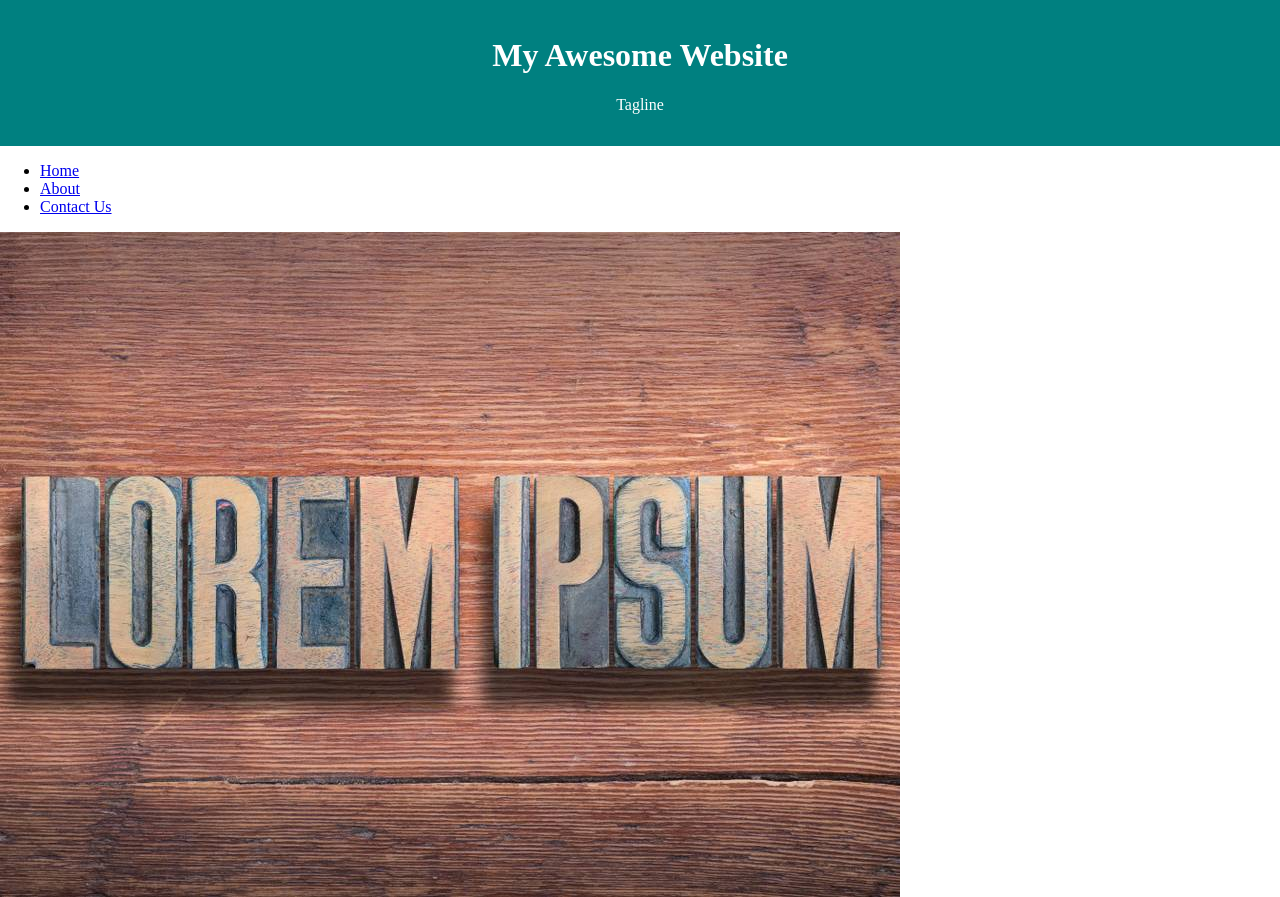
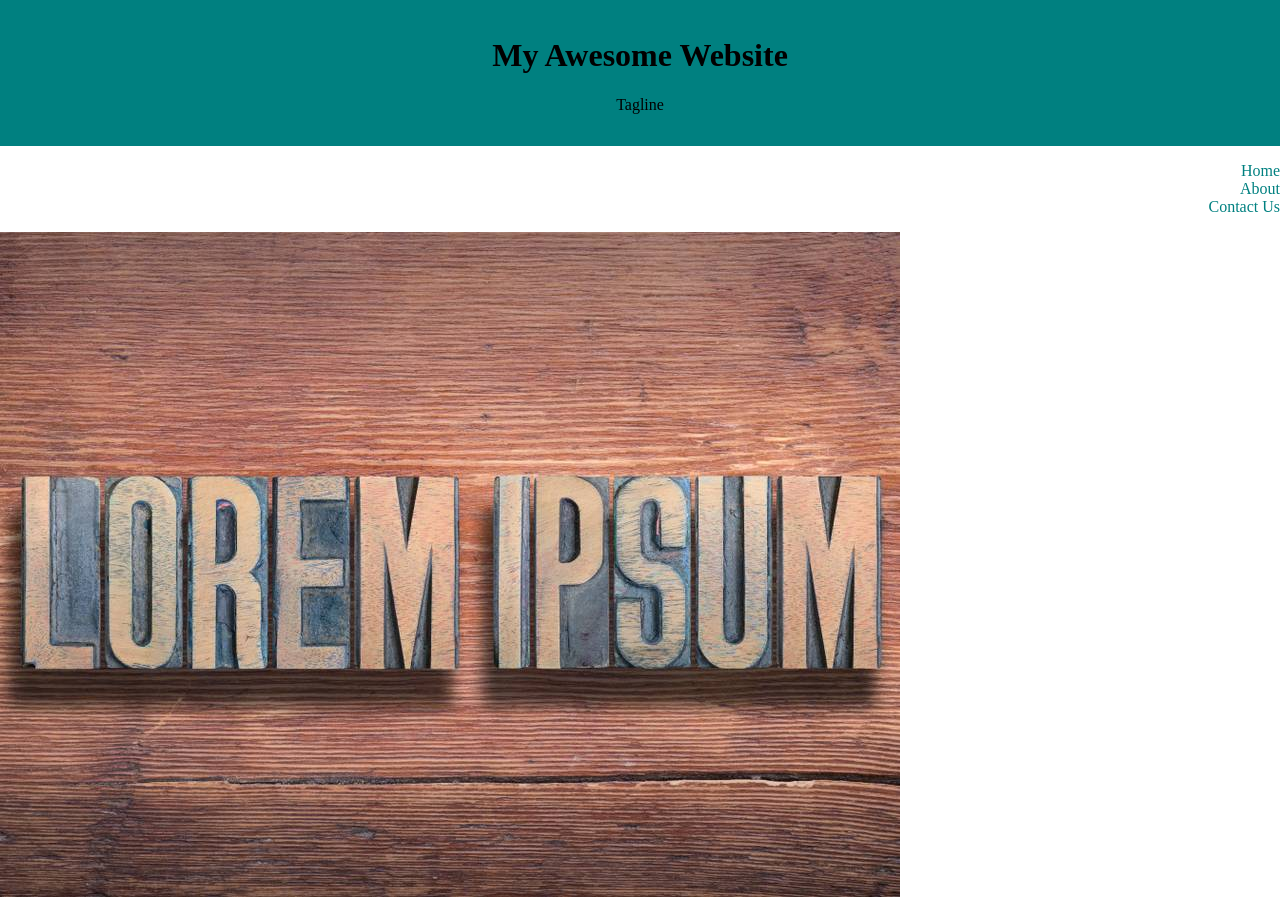
Before and after one commit to Abungo-w/acit1620-lab3, a plain HTML site: page index.html in a window 1280 px wide. Shown: the top 897 px of the page. Drawn offline with Linux system fonts and the light colour scheme.

Commit message:
changed link color

```diff
--- a/styles.css
+++ b/styles.css
@@ -30,8 +30,18 @@ form button {
 
 header {
     background-color: teal;
-    color: white;
+    color: black;
     text-align: center;
     padding: 1rem;
     margin-bottom: 1rem;
 }
+
+li {
+    list-style-type: none;
+    text-align: right;
+}
+
+a:link {
+    color: teal;
+    text-decoration: none;
+}
```
